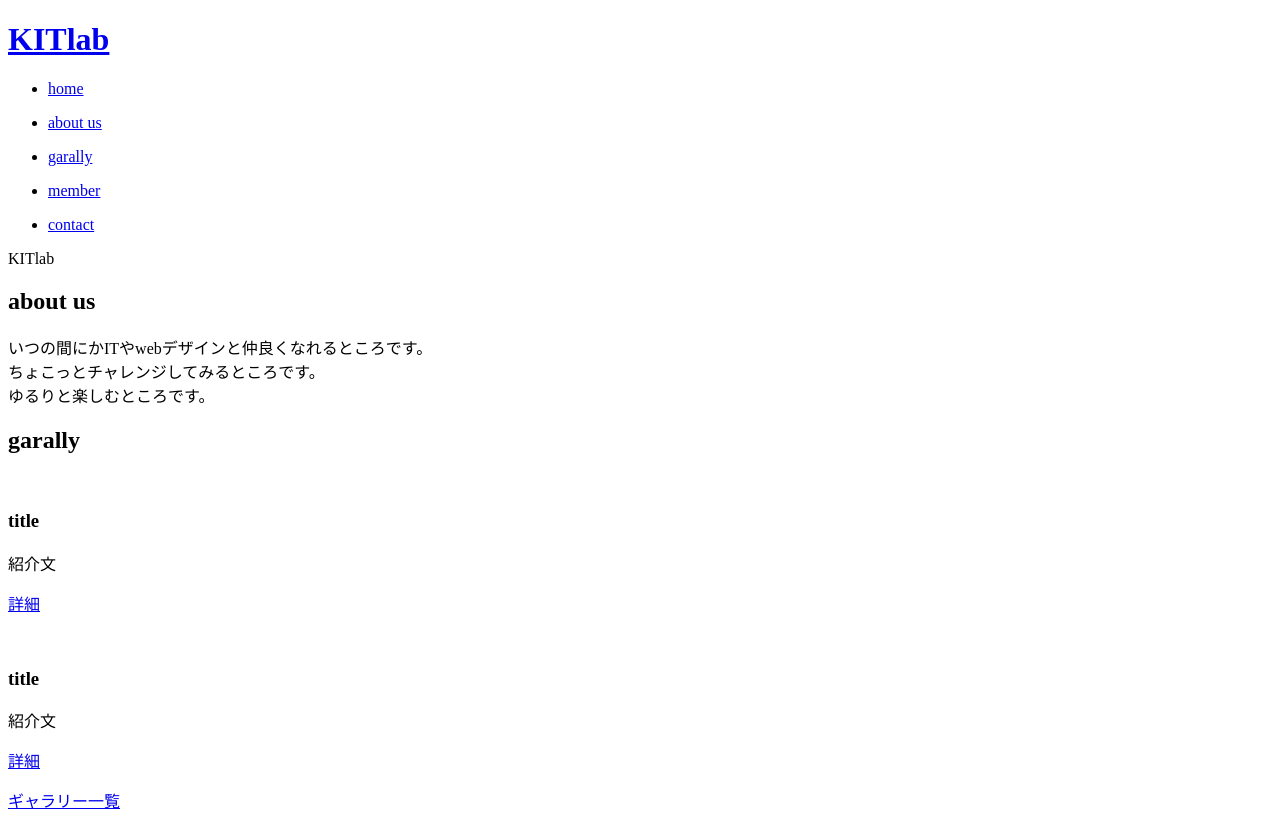
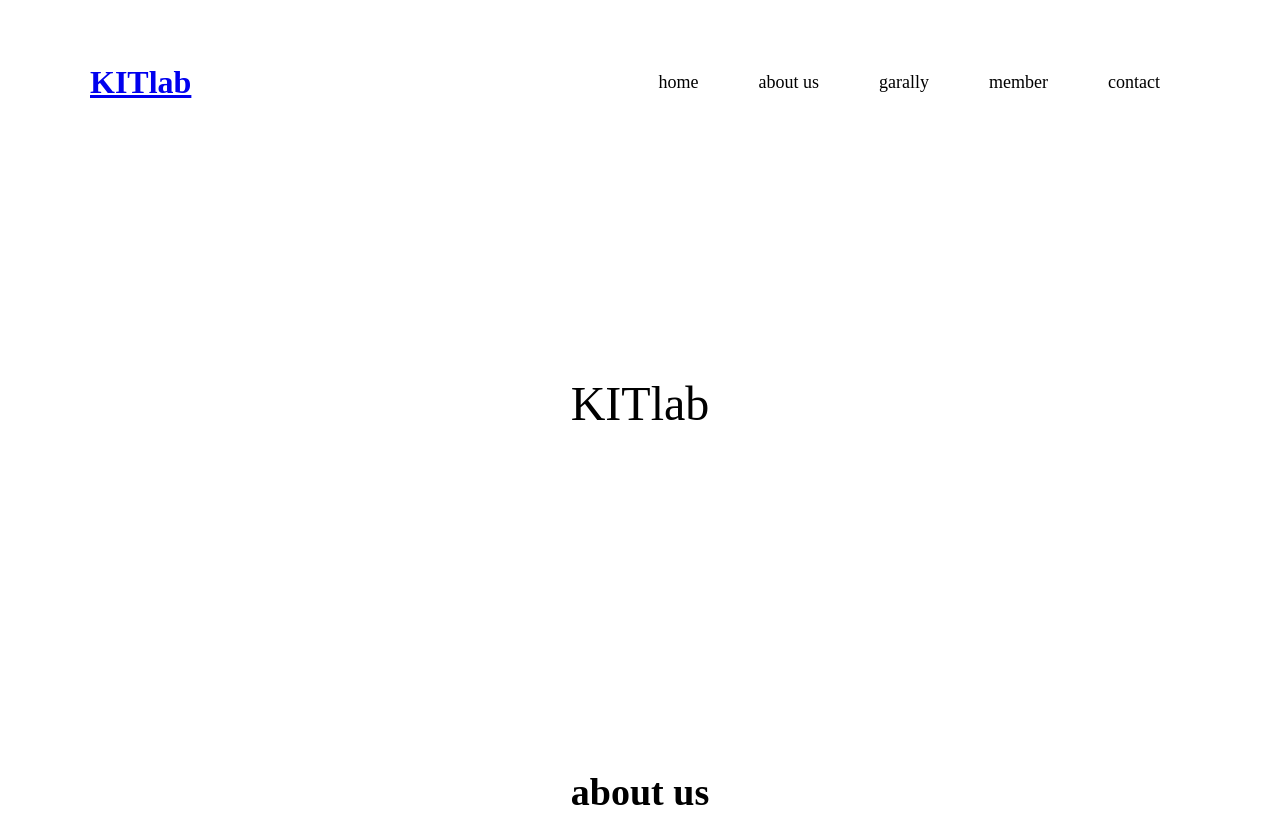
Before and after one commit to wtnbSho/kiku-tea.github.io, a plain HTML site: page index.html in a window 1280 px wide. Shown: the top 817 px of the page. Drawn offline with Linux system fonts and the light colour scheme.

Commit message:
stylesheetの参照元を修正

```diff
--- a/index.html
+++ b/index.html
@@ -5,7 +5,7 @@
     <meta http-equiv="X-UA-Compatible" content="IE=edge">
     <meta name="viewport" content="width=device-width, initial-scale=1.0">
     <title>KITlab</title>
-    <link rel="stylesheet" href="index.css">
+    <link rel="stylesheet" href="style.css">
 </head>
 <body>
     <div class="header-wrap">
@@ -20,7 +20,6 @@
                             <a href="#">
                                 <p>home</p>
                             </a>
-
                         </li>
                         <li>
                             <a href="#">
@@ -31,7 +30,6 @@
                             <a href="#">
                                 <p>garally</p>
                             </a>
-
                         </li>
                         <li>
                             <a href="#">
@@ -48,7 +46,9 @@
             </header>
             <p class="header-main_text">KITlab</p>
         </div>
+        <!-- /.header-container -->
     </div>
+    <!-- /.header-wrap -->
     <main>
         <section class="about-us">
             <div class="about-us-content">
@@ -57,6 +57,7 @@
                     ちょこっとチャレンジしてみるところです。<br>
                     ゆるりと楽しむところです。</p>
             </div>
+            <!-- /.about-us-content -->
             </section>
         <section class="garally">
             <h2 class="garally-title title">garally</h2>
@@ -82,6 +83,7 @@
                     </a>
                 </section>
             </div>
+            <!-- /.flexbox -->
             <p class="garally-btn">
                 <a href="#">ギャラリー一覧</a>
             </p>
@@ -110,6 +112,7 @@
                     </a>
                 </section>
             </div>
+            <!-- /.flexbox -->
             <p class="member-btn">
                 <a href="#">メンバー一覧</a>
             </p>
```
